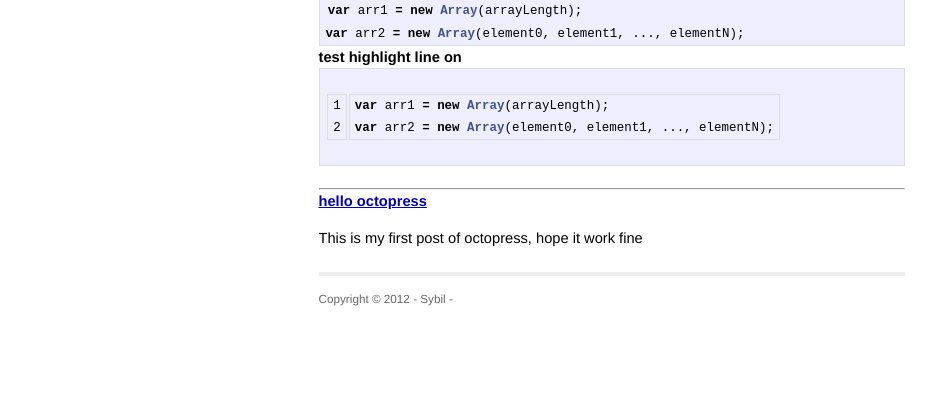
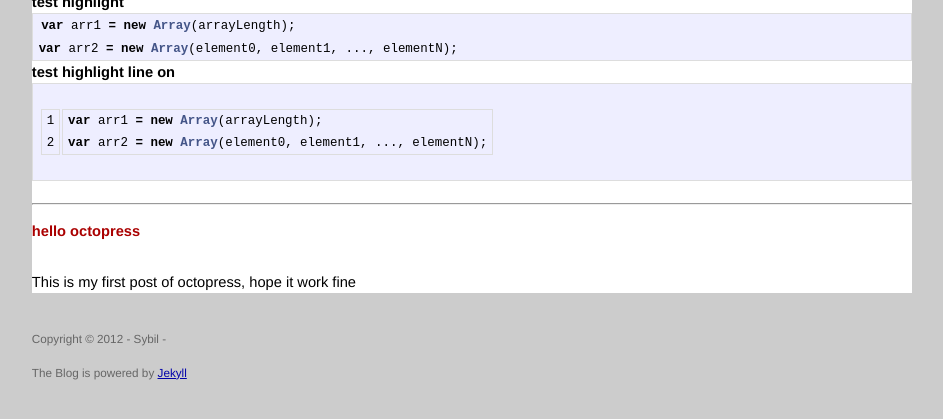
Before and after one commit to sybil63/sybil63-oldBlog-jekyll, a Jekyll site: the page built from index.html, in a window 1280 px wide and 900 px high, cut to the strip 462-881 px from the top of the window. Shown: the whole strip, without its empty margins (28-971 px from the left). Built offline with Jekyll 4.4.1, drawn with Linux system fonts in a browser that asks for light colours; Markdown is read by kramdown in place of the engine named in the settings.

Commit message:
MOD: mod the style

```diff
--- a/_layouts/default.html
+++ b/_layouts/default.html
@@ -23,12 +23,17 @@
         <a href="/blog/archives"><span>Archives<span></a>
     </header>
 
-    {{ content }}
+    <div id = 'main-content'>
+        {{ content }}
+    </div>
 
     <div class = "footer">
         <p>
         Copyright &copy; {{ site.time | date: "%Y" }} - {{ site.author }} -
         </p>
+        <p>
+            The Blog is powered by <a href='https://github.com/mojombo/jekyll' target=_black>Jekyll</a>
+        </p>
     </div>
 </div>
 </body>
--- a/_layouts/post.html
+++ b/_layouts/post.html
@@ -5,11 +5,9 @@ layout: default
 <div id="post">
 
 <p class="title">{{ page.title }} </p>
-<p class="meta">22 Nov 2011 - San Francisco</p>
+<p class="meta"> {{ page.date | date : "%Y-%m-%d %a %H:%M --Beijing" }} </p>
 
 {{ content }}
-
-</div>
 
 <div id="related">
   <h2>Related Posts</h2>
@@ -19,3 +17,5 @@ layout: default
     {% endfor %}
   </ul>
 </div>
+
+</div>
--- a/css/screen.css
+++ b/css/screen.css
@@ -16,10 +16,16 @@ html, body {
 }
 
 body {
-  background-color: white;
     font: 13.34px helvetica, arial, clean, sans-serif;
           *font-size: small;
           text-align: center;
+    max-width: 1000px;
+    position: relative;
+    background-color: #ccc;
+}
+
+  #main-content {
+    background-color: white;
 }
 
 header.page-header {
@@ -30,26 +36,28 @@ header.page-header {
     letter-spacing: -0.1em;
     color: #777;
     text-align: right;
-    background-color: #ccc;
+    background-color: black;
     position: fixed;
     top: 0;
     right: 0;
-    opacity: 0.5;
-    filter: alpha(opacity = 50);
-    z-index: 1;
+    opacity: 0.8;
+    /*
+     * filter: alpha(opacity = 80);
+     * z-index: 1;
+     */
     width: 100%;
 }
 
 header.page-header a {
     text-decoration: none;
-    color: #444;
+    color: white;
     text-shadow: 1px 1px 1px #777;
 }
 header.page-header a:hover {
     text-decoration: none;
 }
 header.page-header a span {
-    color: #000;
+    color: #c4c4c4;
 }
 
 h1, h2, h3, h4, h5, h6 {
@@ -97,8 +105,9 @@ ul.posts li {
   }
 
   ul.posts span {
-      color: #aaa;
+      color: #a00;
       font-family: Monaco, "Courier New", monospace;
+      font-weight: bold;
       font-size: 80%;
   }
 
@@ -111,7 +120,7 @@ ul.posts li {
   .site {
       font-size: 110%;
       text-align: justify;
-      width: 40em;
+      width: 60em;
       margin: 3em auto 2em auto;
       line-height: 1.5em;
 }
@@ -148,7 +157,7 @@ ul.posts li {
   .site .footer {
       font-size: 80%;
       color: #666;
-      border-top: 4px solid #eee;
+      border-top: 4px;
       margin-top: 2em;
       overflow: hidden;
   }
@@ -179,7 +188,6 @@ ul.posts li {
   /*****************************************************************************/
 
   #post {
-
 }
 
 /* standard */
--- a/index.html
+++ b/index.html
@@ -5,7 +5,7 @@ title: Sybil63
 
 <div id="home">
     {% for post in site.posts %}
-    <h1><a href="{{ post.url }}">{{ post.title }}</a></h1>
+    <p class='title'><a href="{{ post.url }}">{{ post.title }}</a></p>
     <div id = "post">
         {{ post.content }}
     </div>
```
Also changed, not shown: _posts/2012-04-18-ACM-memoir.md (added, +20 -0 lines), 1 other file. Lines whose indentation alone changed are shown as unchanged.
